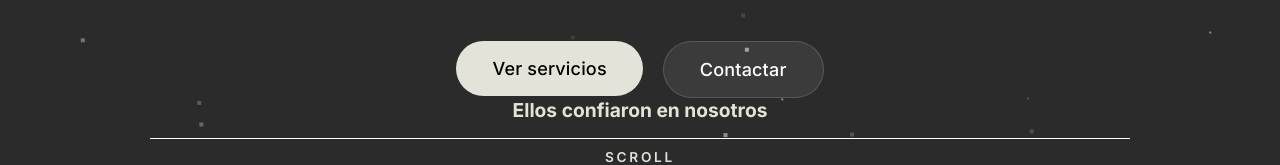
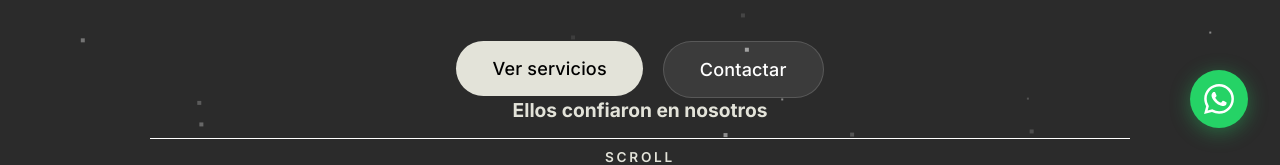
Before and after one commit to TFango/CertezzaAgencia, a Next.js app: page / in a window 1280 px wide. Shown: the part 640-805 px from the top of the page. Built offline with nearby package versions, Linux system fonts and the light colour scheme; no server answers.

Commit message:
add button of wpp

```diff
--- a/src/app/layout.tsx
+++ b/src/app/layout.tsx
@@ -8,6 +8,7 @@
 
 import type { Metadata } from "next";
 import Script from "next/script";
+import WppButton from "@/components/ui/wppButton";
 
 export const metadata: Metadata = {
   metadataBase: new URL("https://certezza.com.ar"),
@@ -85,6 +86,7 @@
           <Header />
           {children}
           <Footer />
+          <WppButton />
         </AppWrapper>
 
         <Script
--- /dev/null
+++ b/src/components/ui/wppButton/WppButton.module.css
@@ -0,0 +1,41 @@
+.button {
+  position: fixed;
+  bottom: 1.5rem;
+  right: 1.5rem;
+  z-index: 999;
+
+  width: 52px;
+  height: 52px;
+  border-radius: 50%;
+  background: #25d366;
+  color: #ffffff;
+  display: flex;
+  align-items: center;
+  justify-content: center;
+
+  box-shadow: 0 4px 20px rgba(37, 211, 102, 0.4);
+  transition: box-shadow 0.2s ease;
+}
+
+.button:hover {
+  box-shadow: 0 6px 28px rgba(37, 211, 102, 0.55);
+}
+
+.icon {
+  width: 26px;
+  height: 26px;
+}
+
+@media (min-width: 1023px) {
+  .button {
+    width: 58px;
+    height: 58px;
+    bottom: 2rem;
+    right: 2rem;
+  }
+
+  .icon {
+    width: 30px;
+    height: 30px;
+  }
+}
--- /dev/null
+++ b/src/components/ui/wppButton/index.tsx
@@ -0,0 +1,36 @@
+"use client";
+
+import { motion } from "framer-motion";
+import styles from "./WppButton.module.css";
+
+const PHONE = "+5492233126017";
+const MESSAGE = "Hola, quiero más información sobre sus servicios.";
+
+export default function WppButton() {
+  const href = `https://wa.me/${PHONE}?text=${encodeURIComponent(MESSAGE)}`;
+
+  return (
+    <motion.a
+      href={href}
+      target="_blank"
+      rel="noopener noreferrer"
+      className={styles.button}
+      aria-label="Contactar por WhatsApp"
+      initial={{ opacity: 0, scale: 0.8 }}
+      animate={{ opacity: 1, scale: 1 }}
+      transition={{ duration: 0.4, delay: 2, ease: "easeOut" }}
+      whileHover={{ scale: 1.1 }}
+      whileTap={{ scale: 0.95 }}
+    >
+      <svg
+        className={styles.icon}
+        viewBox="0 0 24 24"
+        fill="currentColor"
+        xmlns="http://www.w3.org/2000/svg"
+        aria-hidden="true"
+      >
+        <path d="M17.472 14.382c-.297-.149-1.758-.867-2.03-.967-.273-.099-.471-.148-.67.15-.197.297-.767.966-.94 1.164-.173.199-.347.223-.644.075-.297-.15-1.255-.463-2.39-1.475-.883-.788-1.48-1.761-1.653-2.059-.173-.297-.018-.458.13-.606.134-.133.298-.347.446-.52.149-.174.198-.298.298-.497.099-.198.05-.371-.025-.52-.075-.149-.669-1.612-.916-2.207-.242-.579-.487-.5-.669-.51-.173-.008-.371-.01-.57-.01-.198 0-.52.074-.792.372-.272.297-1.04 1.016-1.04 2.479 0 1.462 1.065 2.875 1.213 3.074.149.198 2.096 3.2 5.077 4.487.709.306 1.262.489 1.694.625.712.227 1.36.195 1.871.118.571-.085 1.758-.719 2.006-1.413.248-.694.248-1.289.173-1.413-.074-.124-.272-.198-.57-.347m-5.421 7.403h-.004a9.87 9.87 0 01-5.031-1.378l-.361-.214-3.741.982.998-3.648-.235-.374a9.86 9.86 0 01-1.51-5.26c.001-5.45 4.436-9.884 9.888-9.884 2.64 0 5.122 1.03 6.988 2.898a9.825 9.825 0 012.893 6.994c-.003 5.45-4.437 9.884-9.885 9.884m8.413-18.297A11.815 11.815 0 0012.05 0C5.495 0 .16 5.335.157 11.892c0 2.096.547 4.142 1.588 5.945L.057 24l6.305-1.654a11.882 11.882 0 005.683 1.448h.005c6.554 0 11.89-5.335 11.893-11.893a11.821 11.821 0 00-3.48-8.413z" />
+      </svg>
+    </motion.a>
+  );
+}
```
